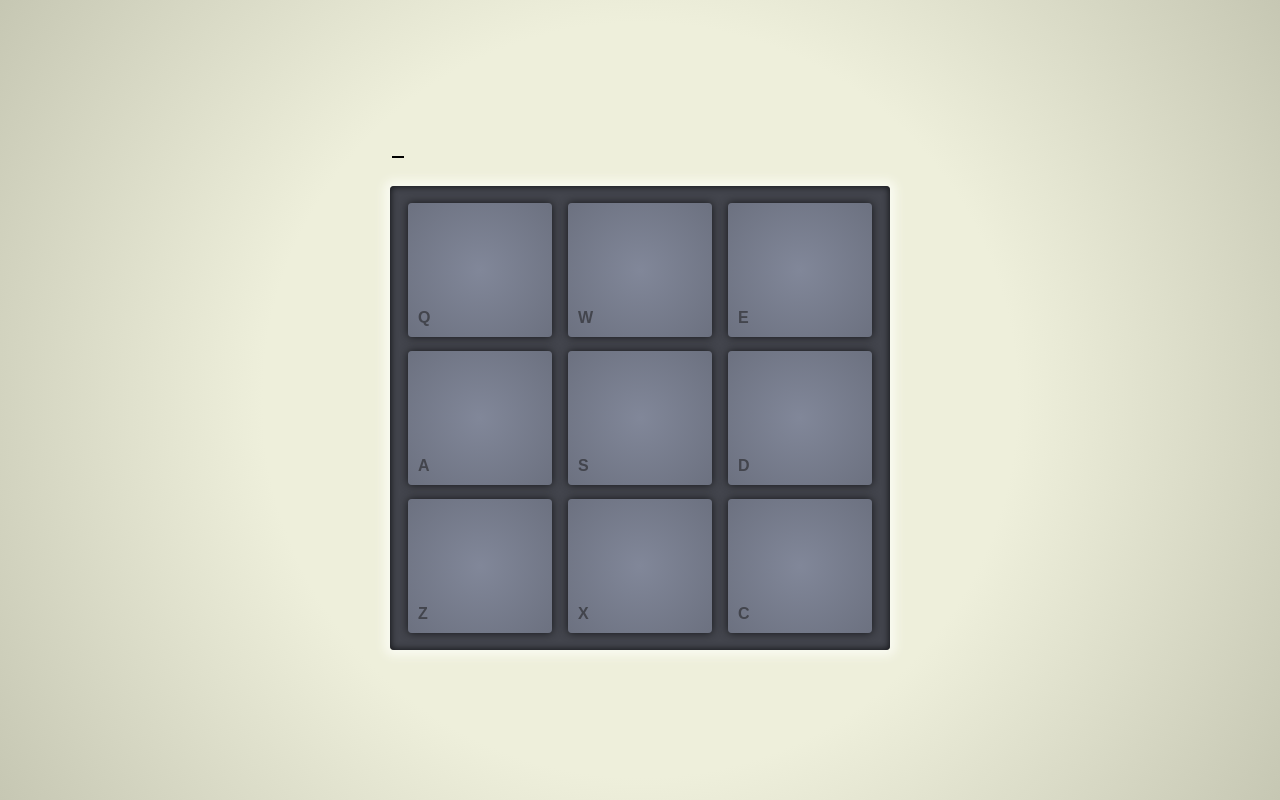
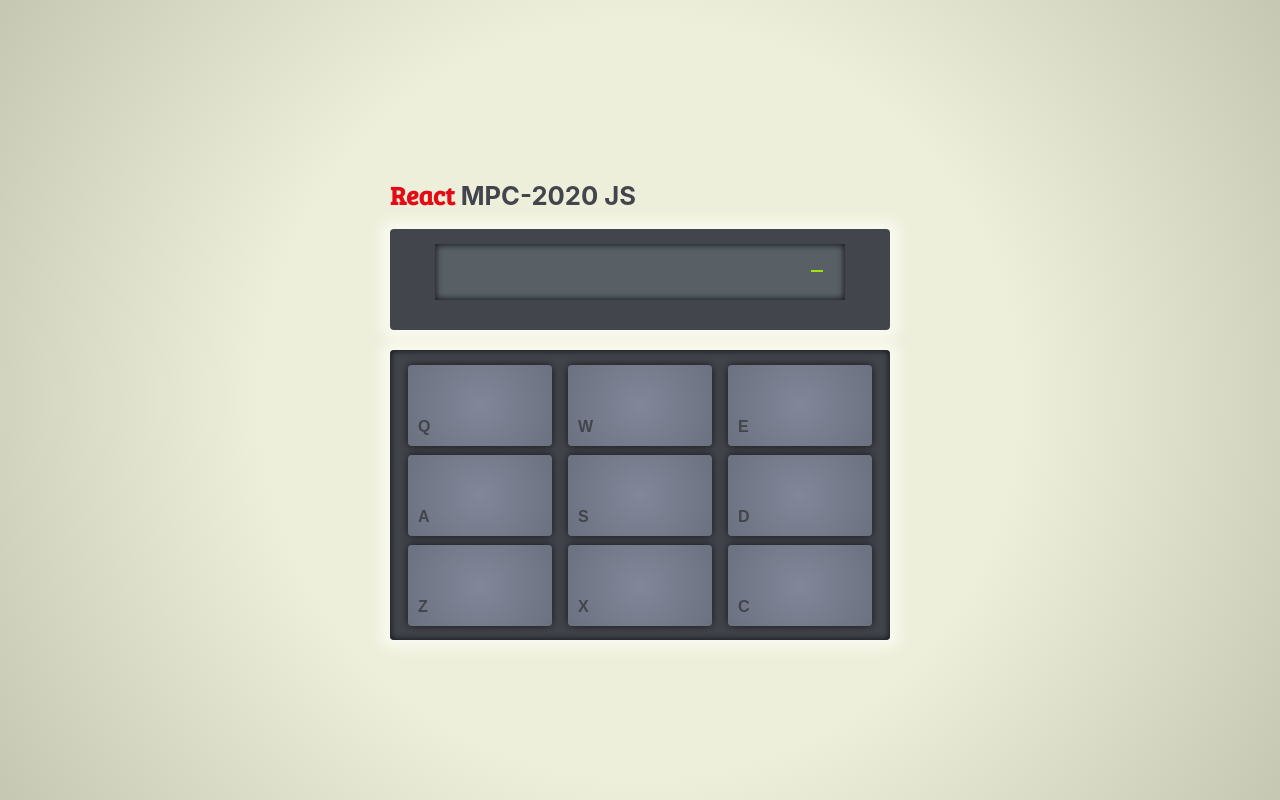
Before and after one commit to fermercadal/react-mpc_legacy, a React (Create React App) app: page / in a window 1280 px wide. Built offline with nearby package versions, Linux system fonts and the light colour scheme.

Commit message:
Update styles

```diff
--- a/public/index.html
+++ b/public/index.html
@@ -4,6 +4,7 @@
     <meta charset="utf-8" />
     <link rel="icon" href="%PUBLIC_URL%/favicon.ico" />
     <link href="https://fonts.googleapis.com/css2?family=Press+Start+2P&display=swap" rel="stylesheet">
+    <link href="https://fonts.googleapis.com/css2?family=Bree+Serif&display=swap" rel="stylesheet">
     <meta name="viewport" content="width=device-width, initial-scale=1" />
     <meta name="theme-color" content="#000000" />
     <meta
@@ -25,7 +26,7 @@
       work correctly both with client-side routing and a non-root public URL.
       Learn how to configure a non-root public URL by running `npm run build`.
     -->
-    <title>React MPC-2000</title>
+    <title>React MPC 2020 JS</title>
   </head>
   <body>
     <noscript>You need to enable JavaScript to run this app.</noscript>
--- a/src/App.css
+++ b/src/App.css
@@ -9,16 +9,26 @@
   width: 100%;
 }
 
+h1 {
+  color: #43454d;
+  font-size: 1.6em;
+}
+
+h1 span {
+  color: #e30b16;
+  font-family: 'Bree Serif';
+}
+
 .mpc {
   display: flex;
   flex-flow: column wrap;
-  height: 500px;
+  height: 600px;
   max-height: 60%;
   max-width: 90%;
   width: 500px;
 }
 
-@media (orientation: landscape) {
+@media (orientation: landscape) and (max-width: 768px) {
   .mpc {
     max-height: 80%;
   }
@@ -28,7 +38,7 @@
   align-items: center;
   background-color: #43454d;
   border-radius: 4px;
-  box-shadow: 0px 0px 6px 1px #16171a inset, 0px 0px 10px 6px #f9faf0;
+  box-shadow: 0px 0px 6px 1px #16171a inset, 0px 0px 12px 8px #f9faf0;
   display: flex;
   flex: 1 1 auto;
   flex-flow: row wrap;
@@ -36,10 +46,41 @@
   padding: 10px;
 }
 
+@media (orientation: landscape) and (max-width: 768px) {
+  .pads {
+    box-shadow: 0px 0px 6px 1px #16171a inset, 0px 0px 8px 5px #f9faf0;
+  }
+}
+
 .display {
+  background-color: #586066;
+  border-top: 15px solid #43454d;
+  border-right: 45px solid #43454d;
+  border-bottom: 30px solid #43454d;
+  border-left: 45px solid #43454d;
+  border-radius: 4px;
+  box-shadow: 0px 0px 6px 1px #16171a inset, 0px 0px 12px 8px #f9faf0;
+  box-sizing: border-box;
+  color: #9fe30b;
   font-family: 'Press Start 2P';
   margin-bottom: 20px;
+  padding: 20px;
+  text-align: right;
   width: 100%;
+}
+
+@media (orientation: landscape) and (max-width: 768px) {
+  .display {
+    background-color: #586066;
+    border-top: 6px solid #43454d;
+    border-right: 18px solid #43454d;
+    border-bottom: 12px solid #43454d;
+    border-left: 18px solid #43454d;
+    box-shadow: 0px 0px 6px 1px #16171a inset, 0px 0px 8px 5px #f9faf0;
+
+    margin-bottom: 10px;
+    padding: 10px;
+  }
 }
 
 .drum-pad {
--- a/src/App.js
+++ b/src/App.js
@@ -116,6 +116,7 @@
 
     return (
       <main id="drum-machine" className="mpc">
+        <h1><span>React</span> MPC-2020 JS</h1>
         <Display value={this.state.playedSound} />
 
         <section className="pads">
```
